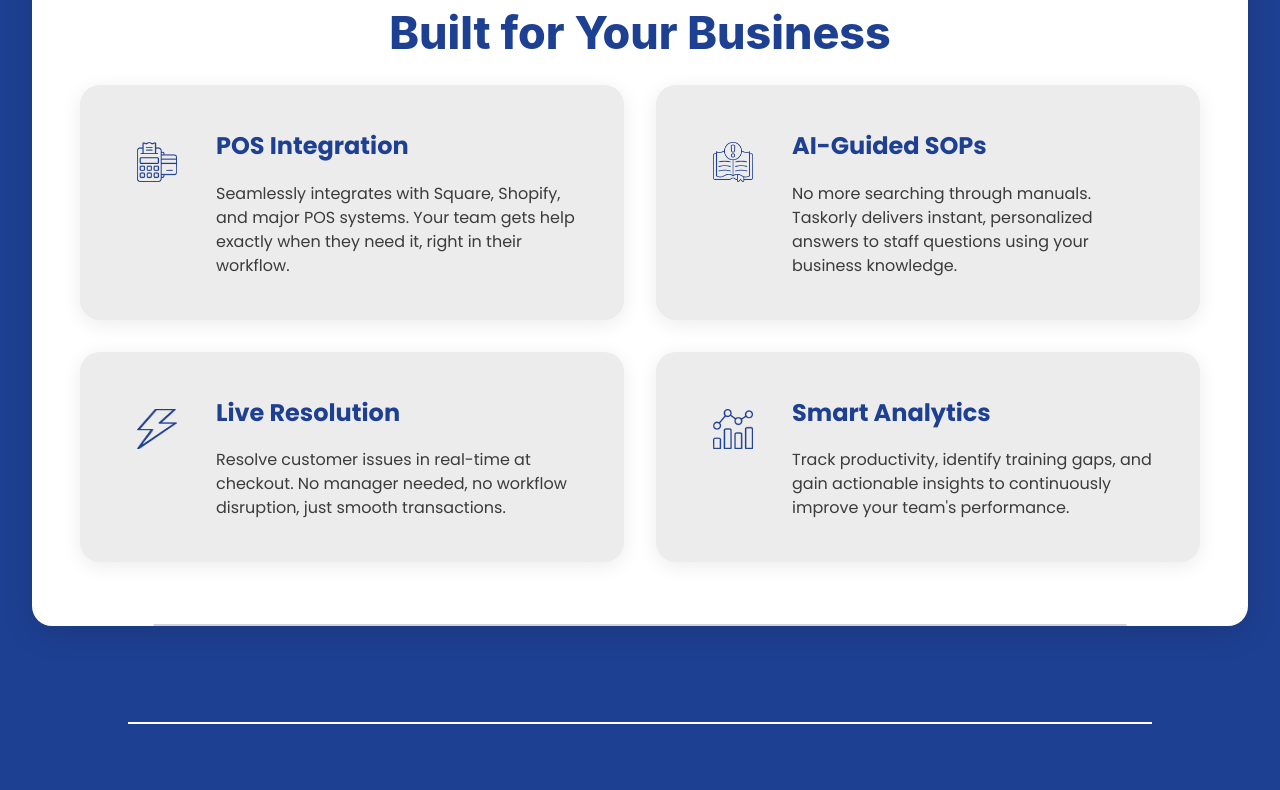
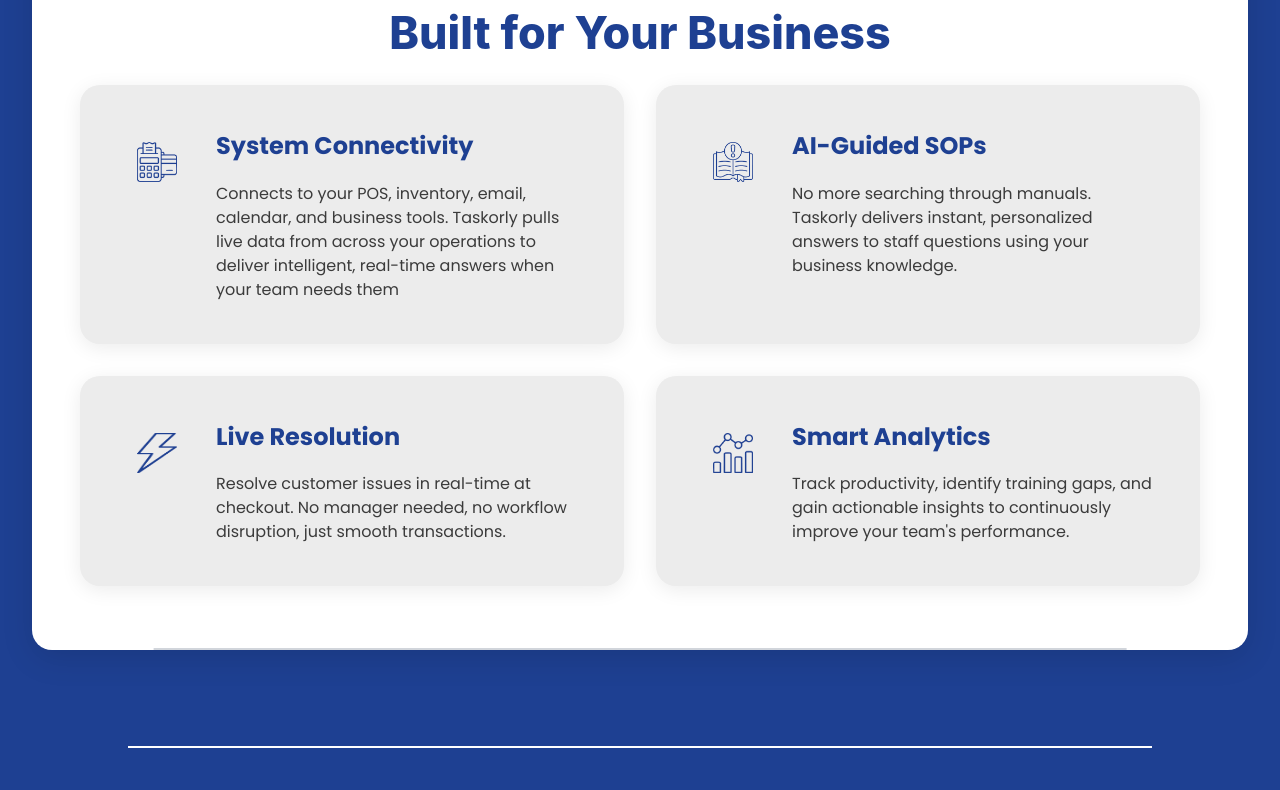
Before and after one commit to zz1mmy/taskorly-website-2.0, a Next.js app: page / in a window 1280 px wide. Shown: the part 1040-1830 px from the top of the page. Built offline with nearby package versions, Linux system fonts and the light colour scheme.

Commit message:
renamed the feature

```diff
--- a/src/components/sections/Features.tsx
+++ b/src/components/sections/Features.tsx
@@ -2,8 +2,8 @@
 
 const features = [
   {
-    title: 'POS Integration',
-    description: 'Seamlessly integrates with Square, Shopify, and major POS systems. Your team gets help exactly when they need it, right in their workflow.',
+    title: 'System Connectivity',
+    description: 'Connects to your POS, inventory, email, calendar, and business tools. Taskorly pulls live data from across your operations to deliver intelligent, real-time answers when your team needs them',
     icon: '/POS icon.png'
   },
   {
```
